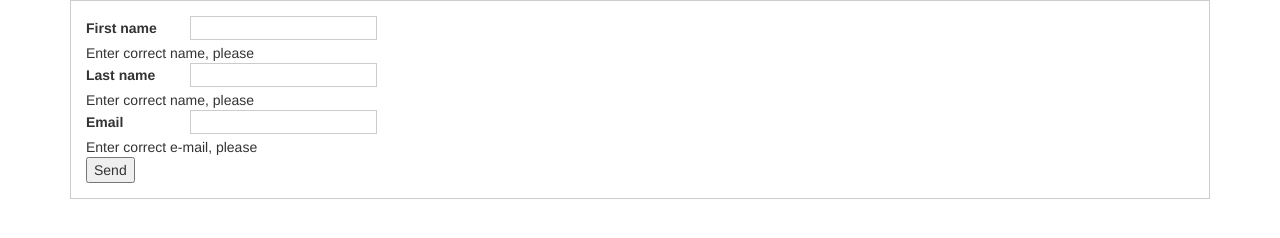
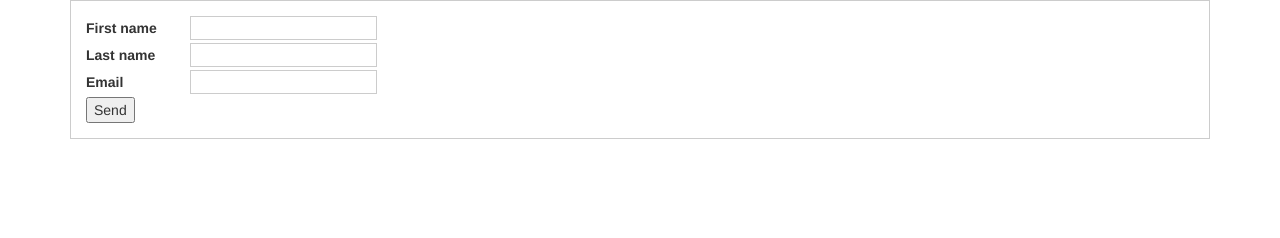
Before and after one commit to dzugas/oss, a plain HTML site: page form/index.html in a window 1280 px wide. Drawn offline with nearby package versions, Linux system fonts and the light colour scheme.

Commit message:
some fix

```diff
--- a/form/index.html
+++ b/form/index.html
@@ -39,19 +39,16 @@
                         <div>
                             <label for="firstName">First name</label>
                             <input type="text" id="firstName">
-                            <div id="errmsg">Enter correct name, please</div>
                         </div>
 
                         <div>
                             <label for="lastName">Last name</label>
                             <input type="text" id="lastName">
-                            <div id="errmsg">Enter correct name, please</div>
                         </div>
 
                         <div>
                             <label for="email">Email</label>
                             <input type="text" id="email">
-                            <div id="errmsg">Enter correct e-mail, please</div>
                         </div>
 
                         <button type="submit">Send</button>
```
